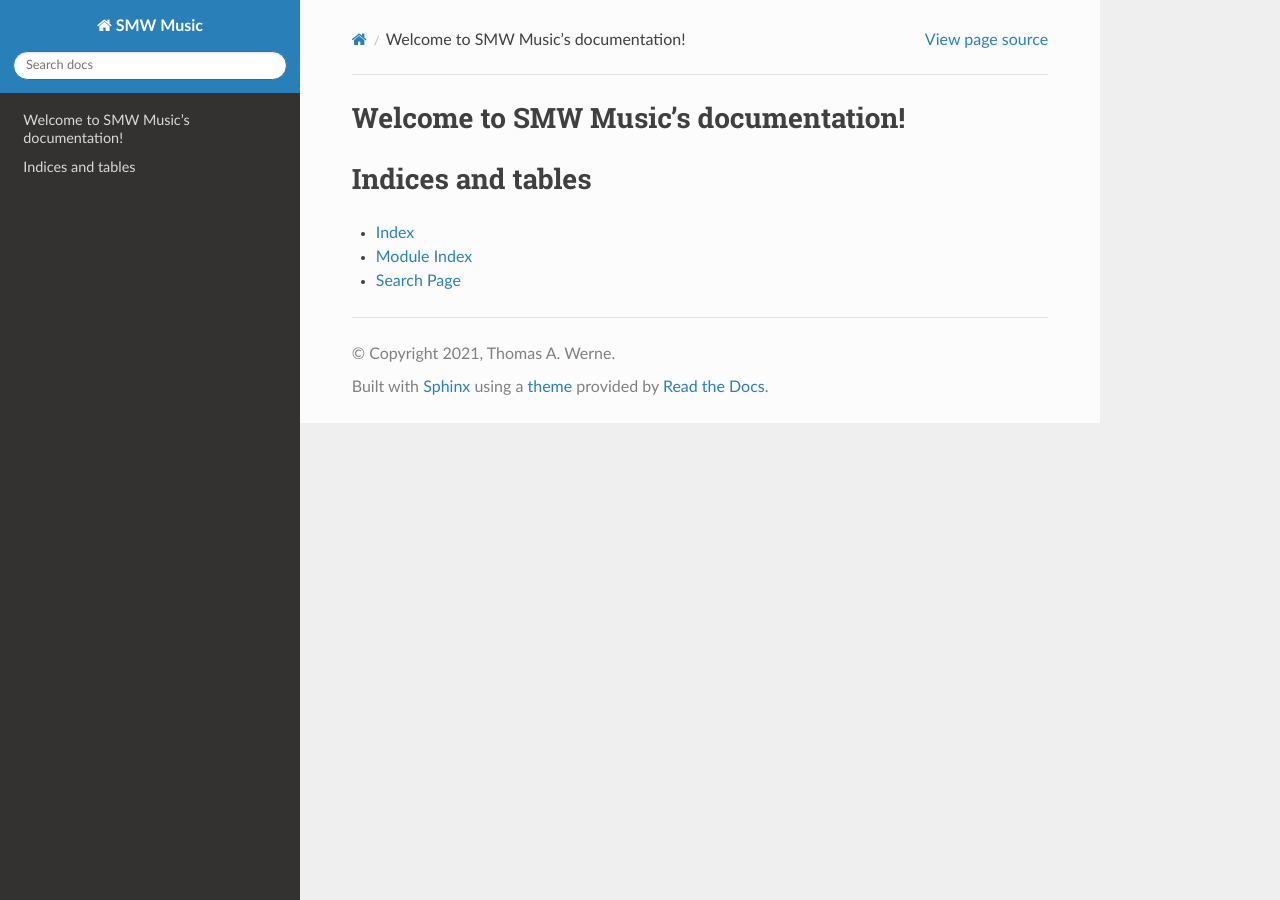
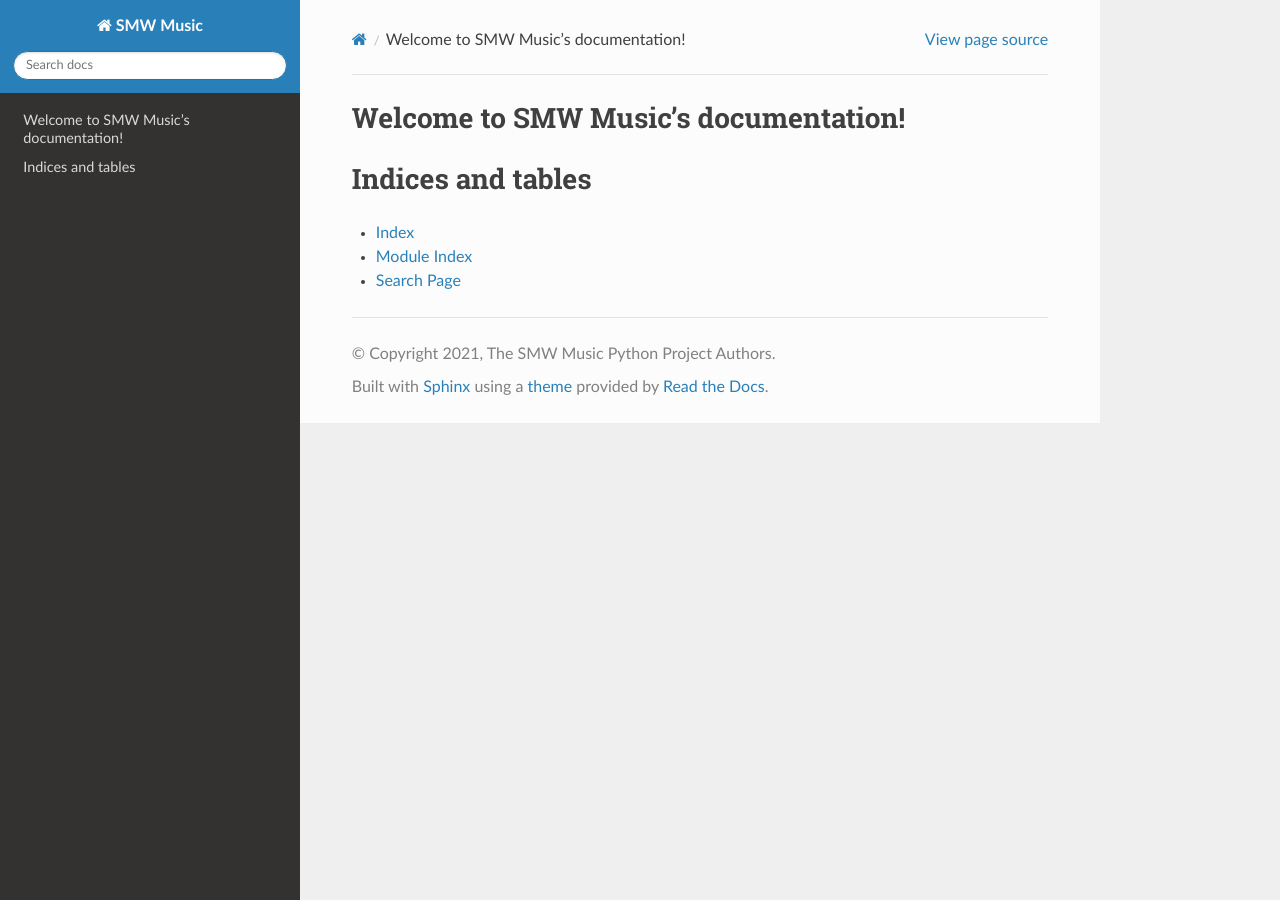
Before and after one commit to com-posers-pit/smw_music, a Sphinx documentation site: the page built from doc/source/index.rst, in a window 1280 px wide. Built offline with Sphinx 7.4.7 and the Read the Docs theme 2.0.0, drawn with Linux system fonts in a browser that asks for light colours.

Commit message:
Change documentation copyright name

```diff
--- a/doc/source/conf.py
+++ b/doc/source/conf.py
@@ -20,7 +20,7 @@ from smw_music import __version__
 # -- Project information -----------------------------------------------------
 
 project = "SMW Music"
-copyright = "2021, Thomas A. Werne"
+copyright = "2021, The SMW Music Python Project Authors"
 author = "Thomas A. Werne"
 
 # The full version, including alpha/beta/rc tags
```
